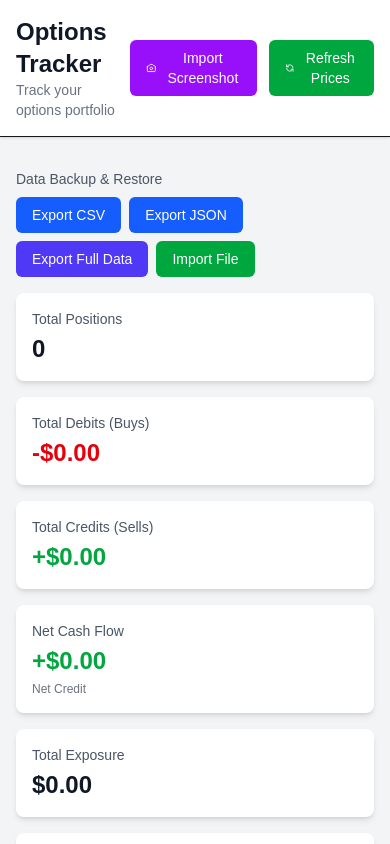
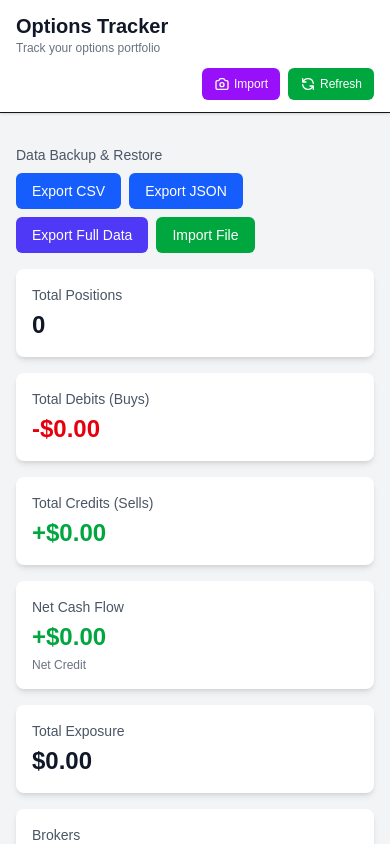
Before and after one commit to Tom-myCoder/options-tracker, a Next.js app: page / in a window 390 px wide. Shown: the top 844 px of the page. Built offline with nearby package versions, Linux system fonts and the light colour scheme.

Commit message:
Fix mobile responsive header - buttons no longer cut off on small screens

```diff
--- a/src/app/page.tsx
+++ b/src/app/page.tsx
@@ -184,16 +184,16 @@ export default function Home() {
     <main className="min-h-screen bg-gray-100">
       {/* Header */}
       <header className="bg-white shadow-sm border-b">
-        <div className="max-w-7xl mx-auto px-4 sm:px-6 lg:px-8 py-4">
-          <div className="flex items-center justify-between">
+        <div className="max-w-7xl mx-auto px-4 sm:px-6 lg:px-8 py-3 sm:py-4">
+          <div className="flex flex-col sm:flex-row sm:items-center sm:justify-between gap-3">
             <div>
-              <h1 className="text-2xl font-bold text-gray-900">Options Tracker</h1>
-              <p className="text-sm text-gray-500">Track your options portfolio</p>
+              <h1 className="text-xl sm:text-2xl font-bold text-gray-900">Options Tracker</h1>
+              <p className="text-xs sm:text-sm text-gray-500">Track your options portfolio</p>
             </div>
-            <div className="flex items-center gap-3">
+            <div className="flex items-center gap-2 sm:gap-3 flex-wrap justify-end">
               {/* Catch-up message */}
               {catchUpMessage && (
-                <span className="text-xs text-blue-600 animate-pulse">
+                <span className="text-xs text-blue-600 animate-pulse w-full sm:w-auto text-right">
                   {catchUpMessage}
                 </span>
               )}
@@ -211,10 +211,10 @@ export default function Home() {
                     title={autoRefreshEnabled ? 'Click to pause auto-refresh' : 'Click to enable auto-refresh'}
                   >
                     <span className={`w-2 h-2 rounded-full ${autoRefreshEnabled ? 'bg-green-500 animate-pulse' : 'bg-gray-400'}`}></span>
-                    {autoRefreshEnabled ? 'Auto' : 'Paused'}
+                    <span className="hidden sm:inline">{autoRefreshEnabled ? 'Auto' : 'Paused'}</span>
                   </button>
                   {autoRefreshEnabled && !isLoading && !catchUpMessage && (
-                    <span className="text-gray-400">
+                    <span className="text-gray-400 hidden sm:inline">
                       Next: {formatCountdown(nextRefreshIn)}
                     </span>
                   )}
@@ -222,27 +222,30 @@ export default function Home() {
               )}
 
               {lastUpdated && (
-                <span className="text-xs text-gray-500">
+                <span className="text-xs text-gray-500 hidden sm:inline">
                   Updated: {lastUpdated.toLocaleTimeString()}
                 </span>
               )}
               {error && (
-                <span className="text-xs text-red-500">{error}</span>
+                <span className="text-xs text-red-500 hidden sm:inline">{error}</span>
               )}
               <button
                 onClick={() => setShowScreenshotImport(true)}
-                className="px-4 py-2 bg-purple-600 text-white text-sm font-medium rounded-md hover:bg-purple-700 flex items-center gap-2"
+                className="px-3 sm:px-4 py-2 bg-purple-600 text-white text-xs sm:text-sm font-medium rounded-md hover:bg-purple-700 flex items-center gap-1 sm:gap-2"
+                title="Import from Screenshot"
               >
                 <svg className="h-4 w-4" fill="none" viewBox="0 0 24 24" stroke="currentColor">
                   <path strokeLinecap="round" strokeLinejoin="round" strokeWidth={2} d="M3 9a2 2 0 012-2h.93a2 2 0 001.664-.89l.812-1.22A2 2 0 0110.07 4h3.86a2 2 0 011.664.89l.812 1.22A2 2 0 0018.07 7H19a2 2 0 012 2v9a2 2 0 01-2 2H5a2 2 0 01-2-2V9z" />
                   <path strokeLinecap="round" strokeLinejoin="round" strokeWidth={2} d="M15 13a3 3 0 11-6 0 3 3 0 016 0z" />
                 </svg>
-                Import Screenshot
+                <span className="hidden sm:inline">Import Screenshot</span>
+                <span className="sm:hidden">Import</span>
               </button>
               <button
                 onClick={handlePriceRefresh}
                 disabled={isLoading}
-                className="px-4 py-2 bg-green-600 text-white text-sm font-medium rounded-md hover:bg-green-700 focus:outline-none focus:ring-2 focus:ring-green-500 disabled:opacity-50 disabled:cursor-not-allowed flex items-center gap-2"
+                className="px-3 sm:px-4 py-2 bg-green-600 text-white text-xs sm:text-sm font-medium rounded-md hover:bg-green-700 focus:outline-none focus:ring-2 focus:ring-green-500 disabled:opacity-50 disabled:cursor-not-allowed flex items-center gap-1 sm:gap-2"
+                title="Refresh Prices"
               >
                 {isLoading ? (
                   <>
@@ -250,14 +253,16 @@ export default function Home() {
                       <circle className="opacity-25" cx="12" cy="12" r="10" stroke="currentColor" strokeWidth="4" fill="none" />
                       <path className="opacity-75" fill="currentColor" d="M4 12a8 8 0 018-8V0C5.373 0 0 5.373 0 12h4zm2 5.291A7.962 7.962 0 014 12H0c0 3.042 1.135 5.824 3 7.938l3-2.647z" />
                     </svg>
-                    Updating...
+                    <span className="hidden sm:inline">Updating...</span>
+                    <span className="sm:hidden">...</span>
                   </>
                 ) : (
                   <>
                     <svg className="h-4 w-4" fill="none" viewBox="0 0 24 24" stroke="currentColor">
                       <path strokeLinecap="round" strokeLinejoin="round" strokeWidth={2} d="M4 4v5h.582m15.356 2A8.001 8.000 0 004.582 9m0 0H9m11 11v-5h-.581m0 0a8.003 8.003 0 01-15.357-2m15.357 2H15" />
                     </svg>
-                    Refresh Prices
+                    <span className="hidden sm:inline">Refresh Prices</span>
+                    <span className="sm:hidden">Refresh</span>
                   </>
                 )}
               </button>
```
